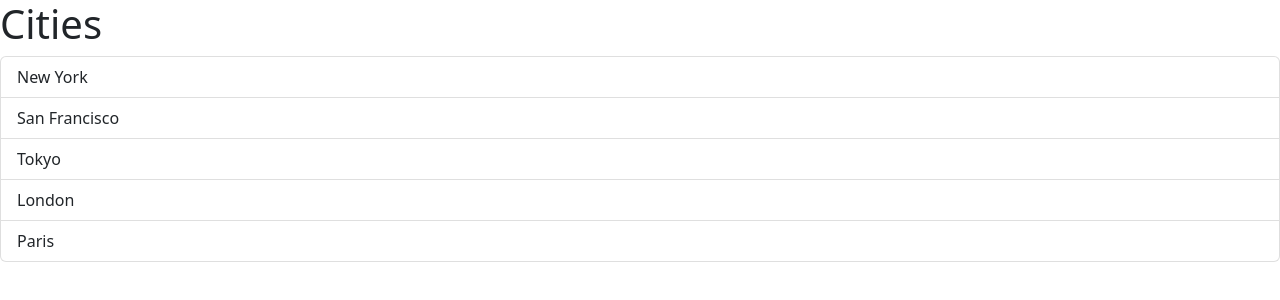
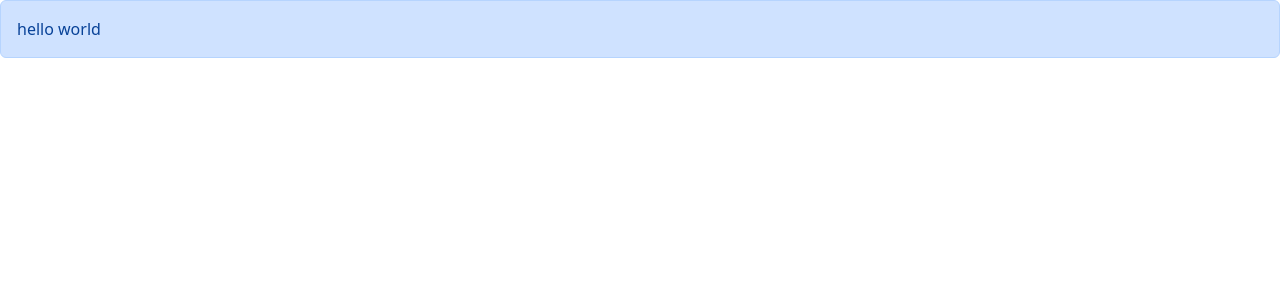
Before and after one commit to lcardoz/react-typescript-practice, a React (Vite) app: page / in a window 1280 px wide. Shown: the top 300 px of the page. Built offline with nearby package versions, Linux system fonts and the light colour scheme.

Commit message:
created Alert component and passed children prop with ReactNode proptype to Alert so that html can be passed in

```diff
--- a/src/App.tsx
+++ b/src/App.tsx
@@ -1,13 +1,14 @@
-import ListGroup from "./components/ListGroup";
+import Alert from "./components/Alert";
 
 function App() {
-  let items = ["New York", "San Francisco", "Tokyo", "London", "Paris"];
 
   return (
     <>
-      <ListGroup items={items} heading="Cities" />
+      <Alert>
+        hello <span> world </span>
+      </Alert>
     </>
-  )
+  );
 }
 
 export default App;
--- /dev/null
+++ b/src/components/Alert.tsx
@@ -0,0 +1,13 @@
+import { ReactNode } from "react";
+
+// use children prop to pass children to component, ReactNode is a more complex prop type that lets you pass html to a component:
+interface Props {
+  children: ReactNode;
+}
+
+
+const Alert = ({ children }: Props) => {
+  return <div className="alert alert-primary">{children}</div>;
+};
+
+export default Alert;
--- a/src/components/ListGroup.tsx
+++ b/src/components/ListGroup.tsx
@@ -1,12 +1,14 @@
 import { useState } from "react";
+
 // { items: array of strings, heading: string } :
 interface Props {
   items: string[];
   heading: string;
+  // function: takes parameter called item of type string, returns void (doesnt return a value):
+  onSelectItem: (item: string) => void;
 }
 
-function ListGroup({ items, heading }: Props) {
-
+function ListGroup({ items, heading, onSelectItem }: Props) {
   const [selectedIndex, setSelectedIndex] = useState(-1);
 
   return (
@@ -17,8 +19,15 @@
         {items.map((item, index) => (
           <li
             key={item}
-            className={selectedIndex === index ? 'list-group-item active' : 'list-group-item'}
-            onClick={() => {setSelectedIndex(index)}}
+            className={
+              selectedIndex === index
+                ? "list-group-item active"
+                : "list-group-item"
+            }
+            onClick={() => {
+              setSelectedIndex(index);
+              onSelectItem(item);
+            }}
           >
             {item}
           </li>
```
